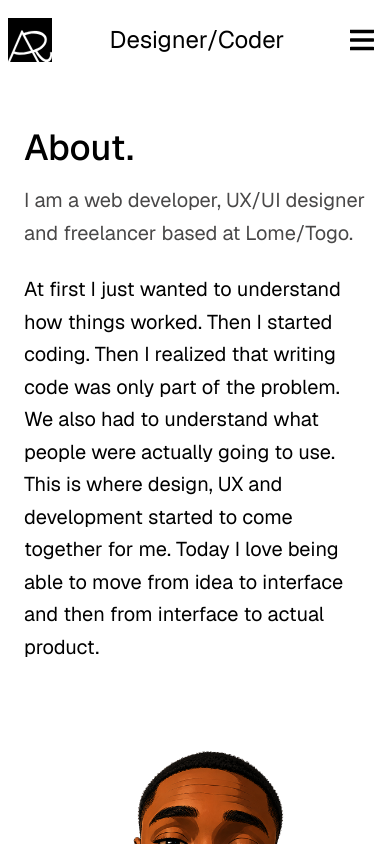
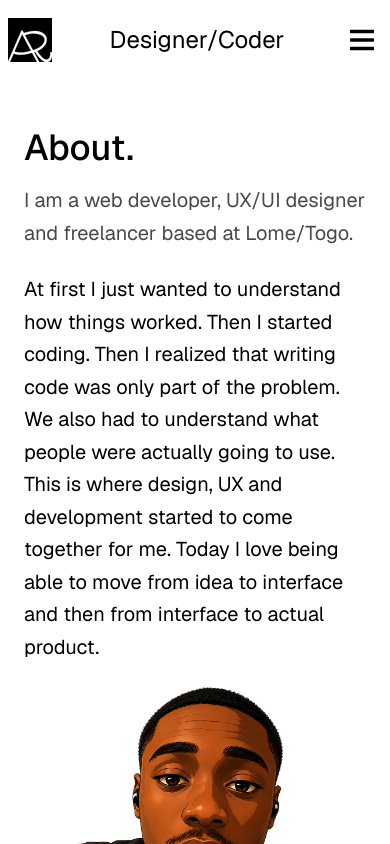
Before and after one commit to Rahim10020/rahim.design, a React (Vite) app: page /about in a window 390 px wide. Shown: the top 844 px of the page. Built offline with nearby package versions, Linux system fonts and the light colour scheme; a web font is replaced by a local one.

Commit message:
responsive of first section

```diff
--- a/src/_pages/About.tsx
+++ b/src/_pages/About.tsx
@@ -9,17 +9,17 @@ export default function AboutPage() {
       <div className="max-w-350 mx-auto px-6 pt-12 pb-24 mb-24">
         <div className="mx-auto w-full max-w-6xl">
           {/* First section */}
-          <div className="flex flex-col lg:flex-row items-center justify-between gap-16">
+          <div className="flex flex-col lg:flex-row items-center justify-between gap-0 lg:gap-16">
             <div className="flex flex-col gap-4">
               <h1 className="text-4xl md:text-7xl font-medium text-foreground">
                 About.
               </h1>
               <div>
-                <p className="text-foreground-alt-a text-xl font-light leading-relaxed mx-auto max-w-xl">
+                <p className="text-foreground-alt-a text-xl font-light leading-relaxed mx-auto max-w-sm md:max-w-lg lg:max-w-xl">
                   I am a web developer, UX/UI designer and freelancer based at
                   Lome/Togo.
                 </p>
-                <p className="text-foreground text-xl leading-relaxed mx-auto max-w-xl mt-6">
+                <p className="text-foreground text-xl leading-relaxed mx-auto max-w-sm md:max-w-lg lg:max-w-xl mt-6">
                   At first I just wanted to understand how things worked. Then I
                   started coding. Then I realized that writing code was only
                   part of the problem. We also had to understand what people
```
